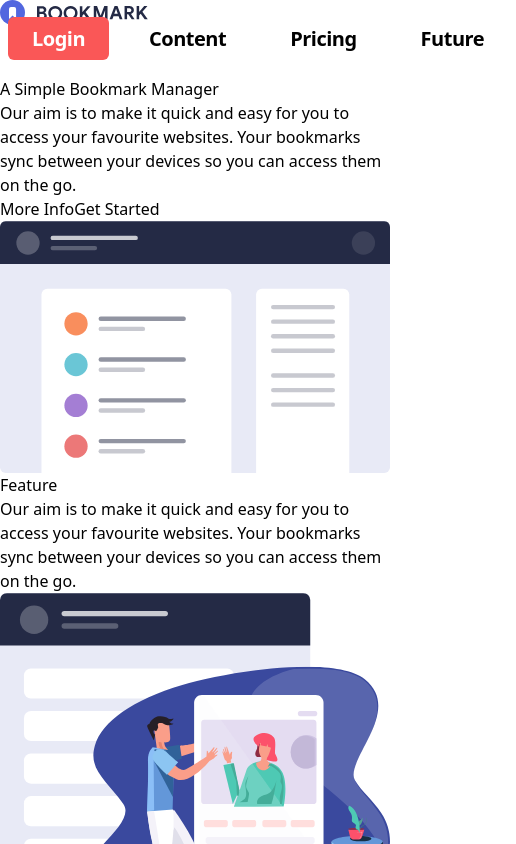
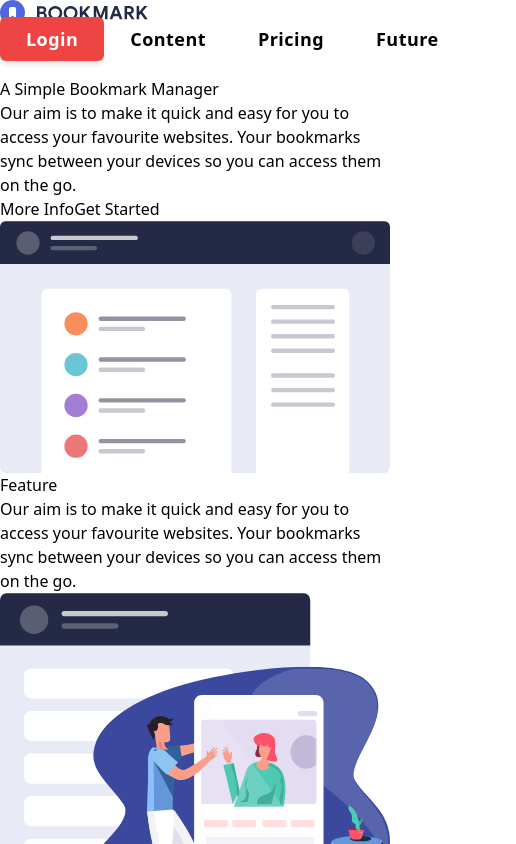
Before and after one commit to FarmanOthman/Tailwind-Challenges, a React (Vite) app in the folder challenge-02/: page / in a window 390 px wide. Shown: the top 844 px of the page, 516 px wide, since content can reach past the window. Built offline with nearby package versions, Linux system fonts and the light colour scheme.

Commit message:
Update Features and Hero components for improved layout and styling; enhance CSS for better responsiveness and hover effects

```diff
--- a/challenge-02/src/Components/Features.jsx
+++ b/challenge-02/src/Components/Features.jsx
@@ -15,7 +15,7 @@ const Feature = () => {
       {/* Main Feature Content */}
       <div className="relative flex flex-col-reverse md:flex-row items-center justify-center px-6 md:px-20 py-12 md:py-24">
         {/* Blue Section */}
-        <div className="absolute bottom-0 left-0 w-full lg:w-1/3 h-[280px] bg-blue-600 rounded-tr-full rounded-br-full hidden md:block"></div>
+        <div className="absolute bottom-0 left-0 w-full md:w-1/3 h-[17.5rem] md:h-[25rem] bg-blue-600 rounded-tr-full rounded-br-full hidden md:block md:rounded-tr-[50%] md:rounded-br-[50%]"></div>
 
         {/* Image */}
         <img
--- a/challenge-02/src/Components/Hero.jsx
+++ b/challenge-02/src/Components/Hero.jsx
@@ -4,7 +4,7 @@ const Hero = () => {
   return (
     <div className="flex justify-center items-center h-screen gap-x-8 relative flex-col md:flex-row">
       {/* Blue Section */}
-      <div className="absolute bottom-0 right-0 w-full md:w-1/2 h-[300px] bg-blue-600 rounded-tl-full rounded-bl-full hidden md:block"></div>
+      <div className="absolute bottom-0 right-0 w-full md:w-1/2 h-[18.75rem] bg-blue-600 rounded-tl-full rounded-bl-full hidden md:block"></div>
 
       {/* Content */}
       <div className="flex flex-col justify-center items-center gap-6 md:ml-20 max-w-[80vw] md:max-w-[50vw]">
--- a/challenge-02/src/index.css
+++ b/challenge-02/src/index.css
@@ -3,14 +3,26 @@
 @tailwind utilities;
 
 .active {
-  background-color: hsl(0, 94%, 66%);
-  color: white;
+  @apply bg-red-500 text-white border-red-500 shadow-md;
 }
 
 .nav-link {
-  @apply font-semibold text-xl tracking-tight p-2 m-2 rounded-md px-6 transition duration-300 ease-in-out hover:bg-white hover:border-orange-600 hover:border hover:text-orange-600
+  @apply font-semibold text-lg tracking-wide p-2 rounded-md px-6
+         transition-all duration-300 ease-in-out
+         border-2 border-transparent hover:border-orange-600
+         hover:bg-white hover:text-orange-600
+         hover:shadow-md hover:scale-105;
 }
 
 .btn {
-  @apply  bg-blue-600 text-white px-6 py-2 rounded-lg transition-all duration-300 hover:bg-blue-700 hover:scale-105
+  @apply
+    bg-blue-600
+    text-white
+    px-6
+    py-2
+    rounded-lg
+    transition-all
+    duration-300
+    hover:bg-blue-700
+    hover:scale-105;
 }
```
